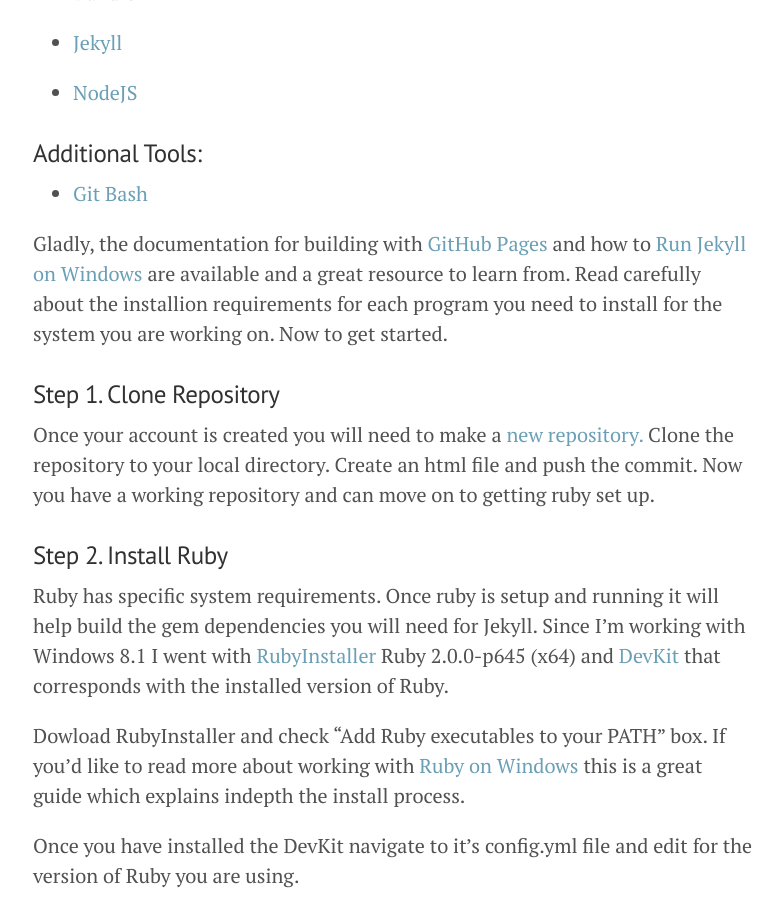
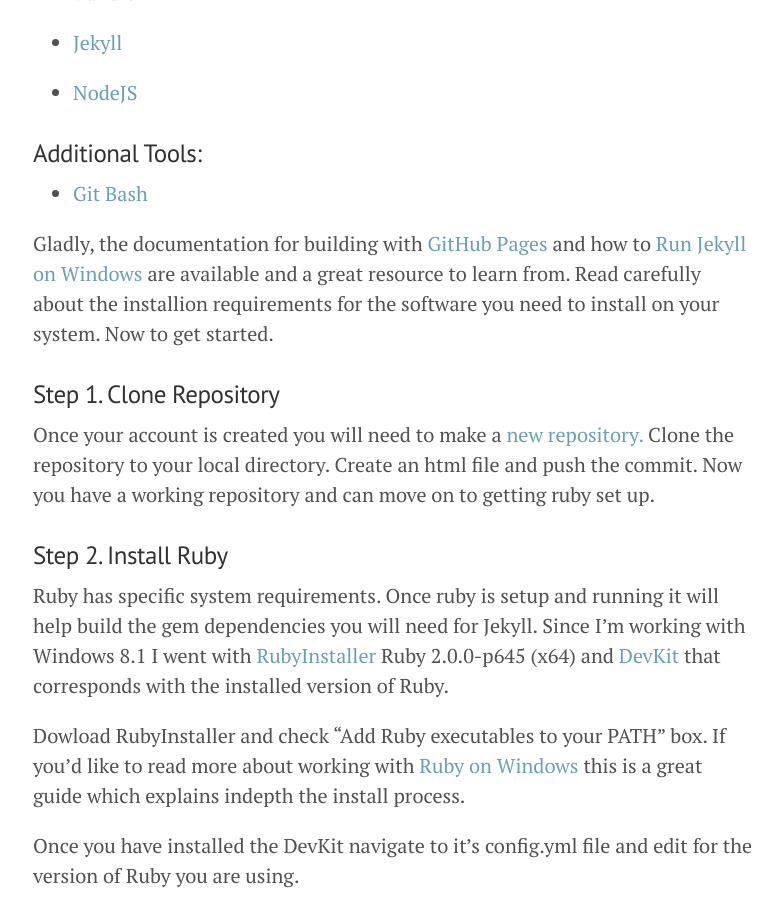
Before and after one commit to indexcosmos/indexcosmos.github.io, a Jekyll site: the page built from _posts/2015-08-28-how-I-made-my-github-page.md, in a window 1280 px wide and 900 px high, scrolled down 646 px. Shown: the whole window, without its empty margins (247-1030 px from the left). Built offline with Jekyll 4.4.1, drawn with Linux system fonts in a browser that asks for light colours; Markdown is read by kramdown in place of the engine named in the settings.

Commit message:
update file

```diff
--- a/_posts/2015-08-28-how-I-made-my-github-page.md
+++ b/_posts/2015-08-28-how-I-made-my-github-page.md
@@ -28,7 +28,7 @@ On this post I'm going to walk through how I set up my site.
 
 - [Git Bash](https://git-scm.com/downloads)
 
-Gladly, the documentation for building with [GitHub Pages](https://pages.github.com/) and how to [Run Jekyll on Windows](http://jekyll-windows.juthilo.com/) are available and a great resource to learn from. Read carefully about the installion requirements for each program you need to install for the system you are working on. Now to get started.
+Gladly, the documentation for building with [GitHub Pages](https://pages.github.com/) and how to [Run Jekyll on Windows](http://jekyll-windows.juthilo.com/) are available and a great resource to learn from. Read carefully about the installion requirements for the software you need to install on your system. Now to get started.
 
 
 ### Step 1. Clone Repository
```
